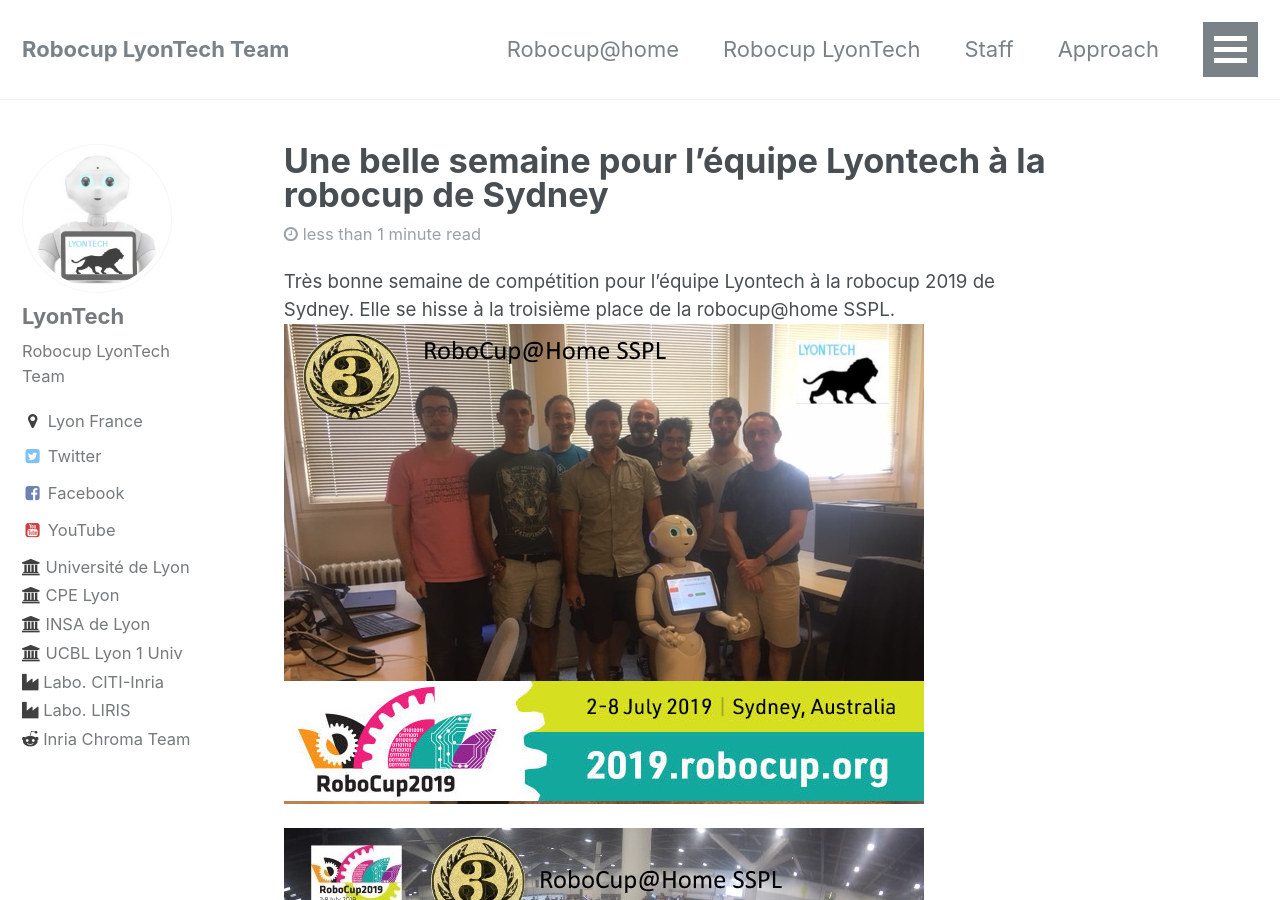
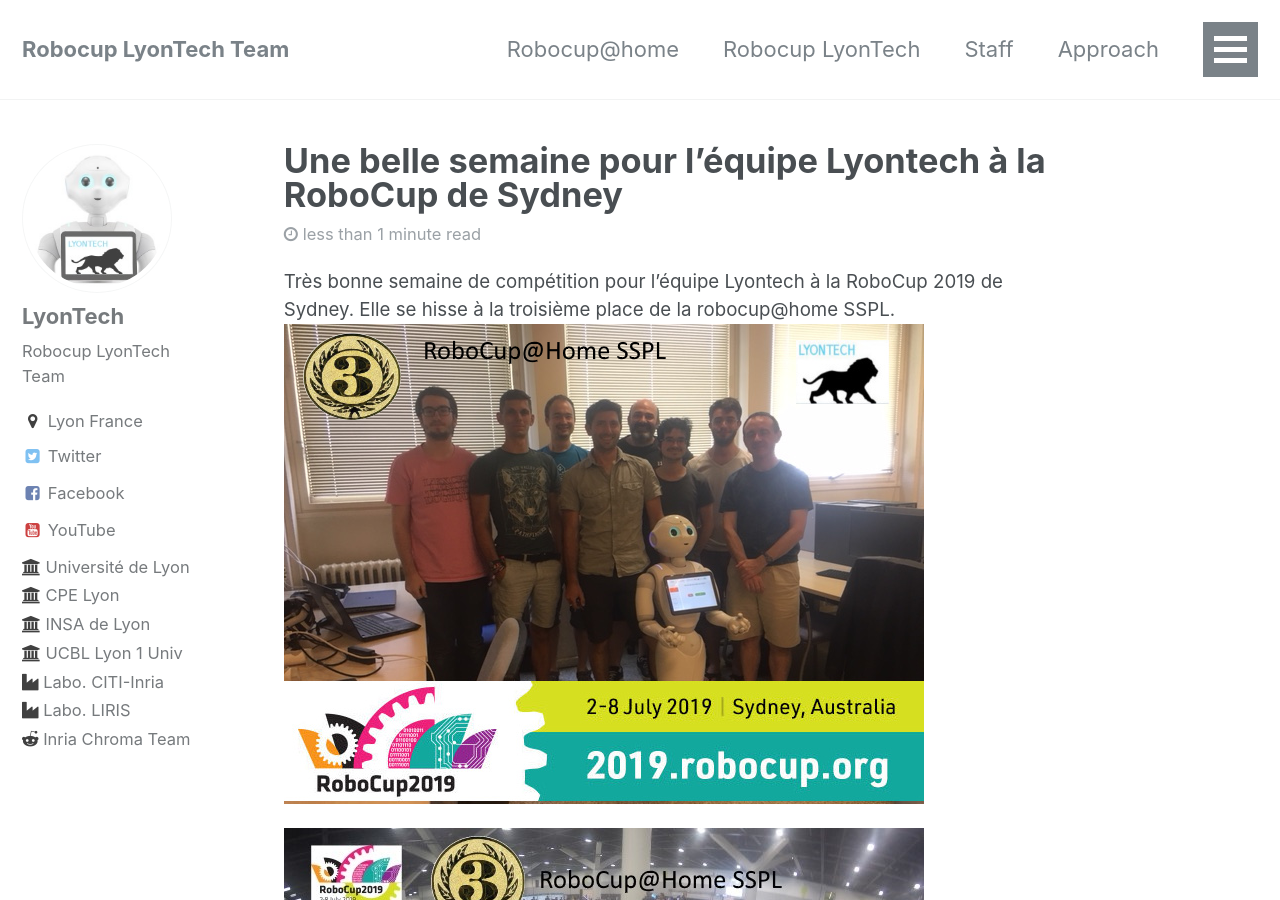
Before and after one commit to Robocup-Lyontech/Robocup-Lyontech.github.io, a Jekyll site: the page built from _posts/2019-07-09-Resume.md, in a window 1280 px wide and 900 px high. Built offline with Jekyll 4.4.1, drawn with Linux system fonts in a browser that asks for light colours; some of the changed text lies outside the part shown.

```diff
--- a/_posts/2019-07-09-Resume.md
+++ b/_posts/2019-07-09-Resume.md
@@ -1,5 +1,5 @@
 ---
-title: "Une belle semaine pour l'équipe Lyontech à la robocup de Sydney "
+title: "Une belle semaine pour l'équipe Lyontech à la RoboCup de Sydney "
 categories:
   - Sydney
 tags:
```
Also changed, not shown: other parts of _posts/2019-07-09-Resume.md (+3 -3 lines).
